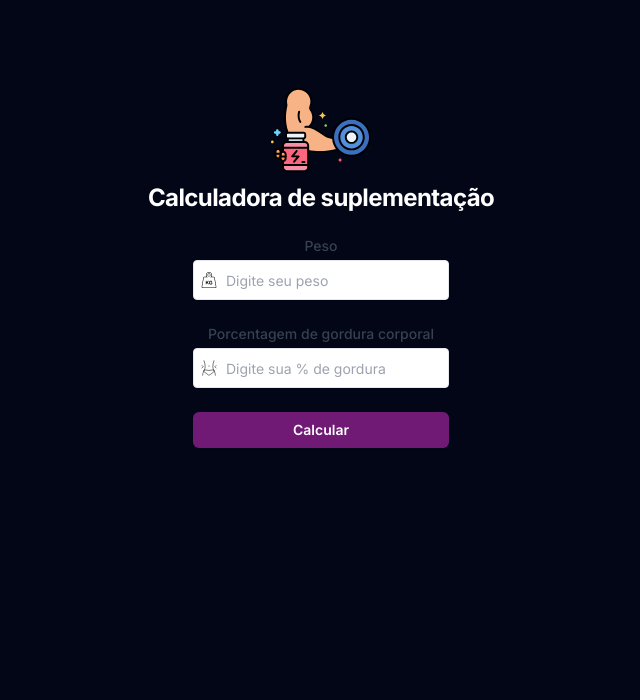
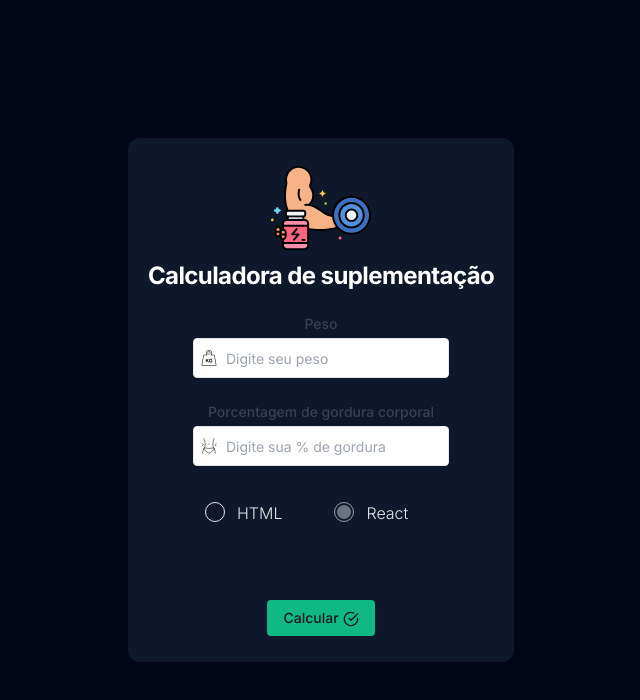
Before and after one commit to NaderSouza/calculadora-suplementacao, a Next.js app: page / in a window 1280 px wide. Shown: the top 700 px of the page, without its empty margins (319-959 px from the left). Built offline with nearby package versions, Linux system fonts and the light colour scheme.

Commit message:
Fix the padding to middle screen, change the button and tried to put the radio buttons

```diff
--- a/package.json
+++ b/package.json
@@ -12,6 +12,7 @@
     "@headlessui/react": "^1.7.18",
     "@heroicons/react": "^2.1.1",
     "@material-tailwind/react": "^2.1.9",
+    "lucide-react": "^0.340.0",
     "next": "14.1.0",
     "react": "^18",
     "react-dom": "^18",
--- /dev/null
+++ b/src/pages/components/Button.tsx
@@ -0,0 +1,21 @@
+import { ComponentProps } from "react";
+import { Calculator, CheckCircle, CheckCircle2 } from "lucide-react";
+
+export type ButtonProps = ComponentProps<"button"> & {
+  success?: boolean;
+};
+
+export function Button({ success = false, ...props }: ButtonProps) {
+  return (
+    <button
+      data-success={success}
+      className={`rounded px-4 h-9 text-sm font-medium text-zinc-900 hover:bg-zinc-200 ${
+        success ? "bg-emerald-500 hover:bg-emerald-600" : ""
+      }`}
+      {...props}
+    >
+      {props.children}
+      {success && <CheckCircle className="w-4 h-4 inline ml-1" />}
+    </button>
+  );
+}
--- /dev/null
+++ b/src/pages/components/radioButton.tsx
@@ -0,0 +1,55 @@
+import React, { useState } from "react";
+import { ComponentProps } from "react";
+
+interface Option {
+  value: string;
+  label: string;
+}
+
+interface RadioButtonProps {
+  options: Option[];
+  selectedOption: string;
+  onChange: (value: string) => void;
+}
+
+function RadioButton({ options, selectedOption, onChange }: RadioButtonProps) {
+  return (
+    <div>
+      {options.map((option: Option) => (
+        <label key={option.value} className="radio">
+          <input
+            type="radio"
+            value={option.value}
+            checked={selectedOption === option.value}
+            onChange={() => onChange(option.value)}
+          />
+          {option.label}
+        </label>
+      ))}
+    </div>
+  );
+}
+
+export default function Example() {
+  const [selectedOption, setSelectedOption] = useState<string>("option1");
+
+  const options: Option[] = [
+    { value: "option1", label: "Option 1" },
+    { value: "option2", label: "Option 2" },
+    { value: "option3", label: "Option 3" },
+  ];
+
+  const handleOptionChange = (value: string) => {
+    setSelectedOption(value);
+  };
+
+  return (
+    <div>
+      <RadioButton
+        options={options}
+        selectedOption={selectedOption}
+        onChange={handleOptionChange}
+      />
+    </div>
+  );
+}
--- a/src/pages/index.tsx
+++ b/src/pages/index.tsx
@@ -1,8 +1,12 @@
 import Image from "next/image";
+import { Button } from "./components/Button";
+import { Radio } from "@material-tailwind/react";
+
 import { Inter } from "next/font/google";
 import { Fira_Code } from "next/font/google";
+import Link from "next/link";
+
 import { Select, Option } from "@material-tailwind/react";
-import Link from "next/link";
 import { TESelect } from "tw-elements-react";
 
 import React from "react";
@@ -20,13 +24,14 @@ export default function Home() {
     //  TELA TODA
 
     <main
-      className={`min-h-screen min-w-screen w-screen h-screen bg-slate-950 ${inter.className}`}
+      className={`flex justify-center items-center min-h-screen min-w-screen bg-slate-950 ${inter.className}`}
     >
-      {/* CONTAINER DO FORM */}
-      <section className="max-w-screen-xl  m-auto pt-20 bg-slate-950">
-        <div className="">
+      {/* CONTAINER FORM */}
+      <section className="rounded-xl max-w-screen-sm p-5 bg-slate-900">
+        {/* CONTAINER IMG */}
+        <div className=" ">
           {/* IMG FORM */}
-          <div className="flex flex-col items-center text-center sm:mx-auto sm:w-full sm:max-w-sm">
+          <div className="flex flex-col items-center text-center  sm:mx-auto sm:w-full sm:max-w-sm">
             <Image
               width={100}
               height={100}
@@ -70,22 +75,6 @@ export default function Home() {
                     alt=""
                     className="w-4 h-4 text-blue-400 pointer-events-none"
                   />
-
-                  {/* Ainda testar esse SVG ---
-                  <svg
-                    xmlns="http://www.w3.org/2000/svg"
-                    fill="none"
-                    viewBox="0 0 24 24"
-                    stroke="currentColor"
-                    className="w-4 h-4 text-blue-400 pointer-events-none"
-                  >
-                    <path
-                      stroke-linecap="round"
-                      stroke-linejoin="round"
-                      stroke-width="2"
-                      d="M3 8l7.89 5.26a2 2 0 002.22 0L21 8M5 19h14a2 2 0 002-2V7a2 2 0 00-2-2H5a2 2 0 00-2 2v10a2 2 0 002 2z"
-                    ></path>
-                  </svg> */}
                 </span>
               </div>
             </div>
@@ -118,19 +107,75 @@ export default function Home() {
                 </span>
               </div>
             </div>
-            {/* BTN DROPDOWN */}
+            {/* RADIO BUTTON */}
+            <div className="flex gap-10">
+              <div className="inline-flex items-center">
+                <label
+                  className="relative flex items-center p-3 rounded-full cursor-pointer"
+                  htmlFor="html"
+                >
+                  <input
+                    name="type"
+                    type="radio"
+                    className="before:content[''] peer relative h-5 w-5 cursor-pointer appearance-none rounded-full border border-blue-gray-200 text-gray-400 transition-all before:absolute before:top-2/4 before:left-2/4 before:block before:h-12 before:w-12 before:-translate-y-2/4 before:-translate-x-2/4 before:rounded-full before:bg-blue-gray-500 before:opacity-0 before:transition-opacity checked:border-gray-400 checked:before:bg-gray-400 hover:before:opacity-10"
+                    id="html"
+                  />
+                  <span className="absolute text-gray-500 transition-opacity opacity-0 pointer-events-none top-2/4 left-2/4 -translate-y-2/4 -translate-x-2/4 peer-checked:opacity-100">
+                    <svg
+                      xmlns="http://www.w3.org/2000/svg"
+                      className="h-3.5 w-3.5"
+                      viewBox="0 0 16 16"
+                      fill="currentColor"
+                    >
+                      <circle data-name="ellipse" cx="8" cy="8" r="8"></circle>
+                    </svg>
+                  </span>
+                </label>
+                <label
+                  className="mt-px font-light text-gray-200 cursor-pointer select-none"
+                  htmlFor="html"
+                >
+                  HTML
+                </label>
+              </div>
+              <div className="inline-flex items-center">
+                <label
+                  className="relative flex items-center p-3 rounded-full cursor-pointer"
+                  htmlFor="react"
+                >
+                  <input
+                    name="type"
+                    type="radio"
+                    className="before:content[''] peer relative h-5 w-5 cursor-pointer appearance-none rounded-full border border-blue-gray-200 text-gray-400 transition-all before:absolute before:top-2/4 before:left-2/4 before:block before:h-12 before:w-12 before:-translate-y-2/4 before:-translate-x-2/4 before:rounded-full before:bg-blue-gray-500 before:opacity-0 before:transition-opacity checked:border-gray-400 checked:before:bg-gray-400 hover:before:opacity-10"
+                    id="react"
+                    checked
+                  />
+                  <span className="absolute text-gray-500 transition-opacity opacity-0 pointer-events-none top-2/4 left-2/4 -translate-y-2/4 -translate-x-2/4 peer-checked:opacity-100">
+                    <svg
+                      xmlns="http://www.w3.org/2000/svg"
+                      className="h-3.5 w-3.5"
+                      viewBox="0 0 16 16"
+                      fill="currentColor"
+                    >
+                      <circle data-name="ellipse" cx="8" cy="8" r="8"></circle>
+                    </svg>
+                  </span>
+                </label>
+                <label
+                  className="mt-px font-light text-gray-200 cursor-pointer select-none"
+                  htmlFor="react"
+                >
+                  React
+                </label>
+              </div>
+            </div>
+            {/* FINAL DO RADIO */}
 
-            {/* FINAL DO DROPDOWN */}
+            <div className="flex h-full justify-center items-center rounded-md px-4 py-1.5"></div>
 
             {/* BTN DE CALCULAR */}
-            <div>
-              <Link rel="stylesheet" href="/src/pages/teste.tsx" />
-              <button
-                type="submit"
-                className="flex w-full justify-center rounded-md bg-fuchsia-900 px-3 py-1.5 text-sm font-semibold leading-6 text-white shadow-sm hover:bg-indigo-500 focus-visible:outline focus-visible:outline-2 focus-visible:outline-offset-2 focus-visible:outline-indigo-600"
-              >
-                Calcular
-              </button>
+            <div className="flex h-full justify-center items-center rounded-md px-4 py-1.5">
+              <Button success>Calcular</Button>
             </div>
           </form>
         </div>
```
Also changed, not shown: src/pages/components/selector.tsx (renamed from components/selector.tsx).
